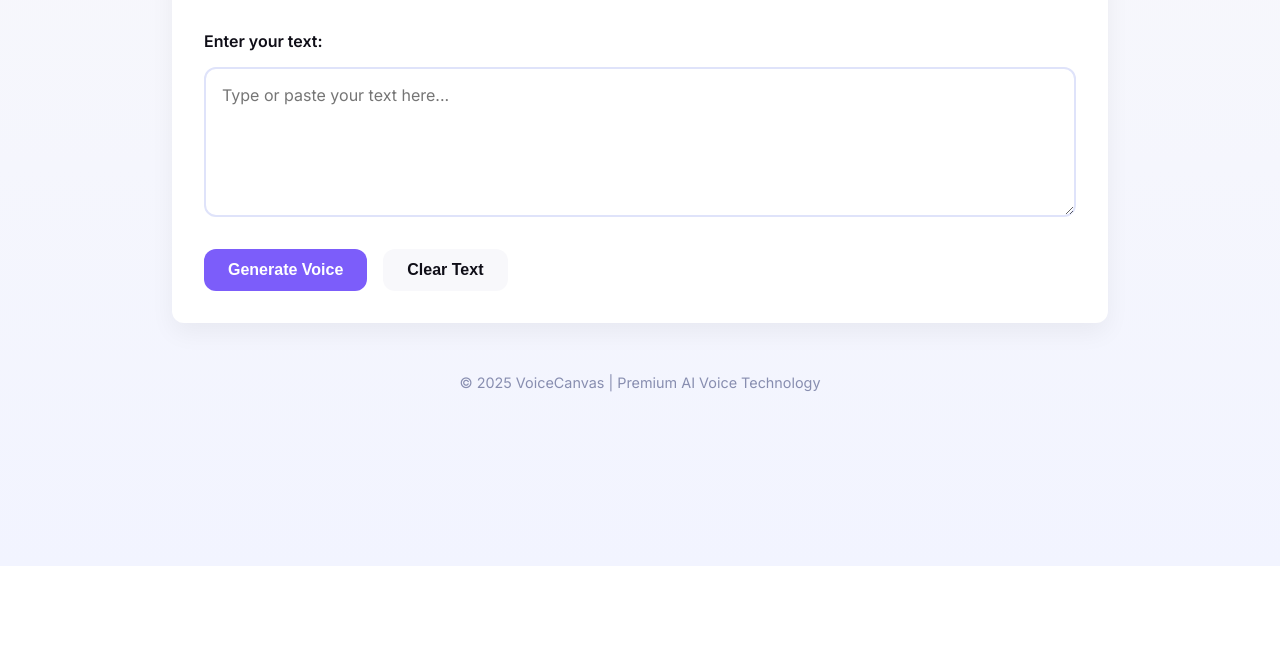
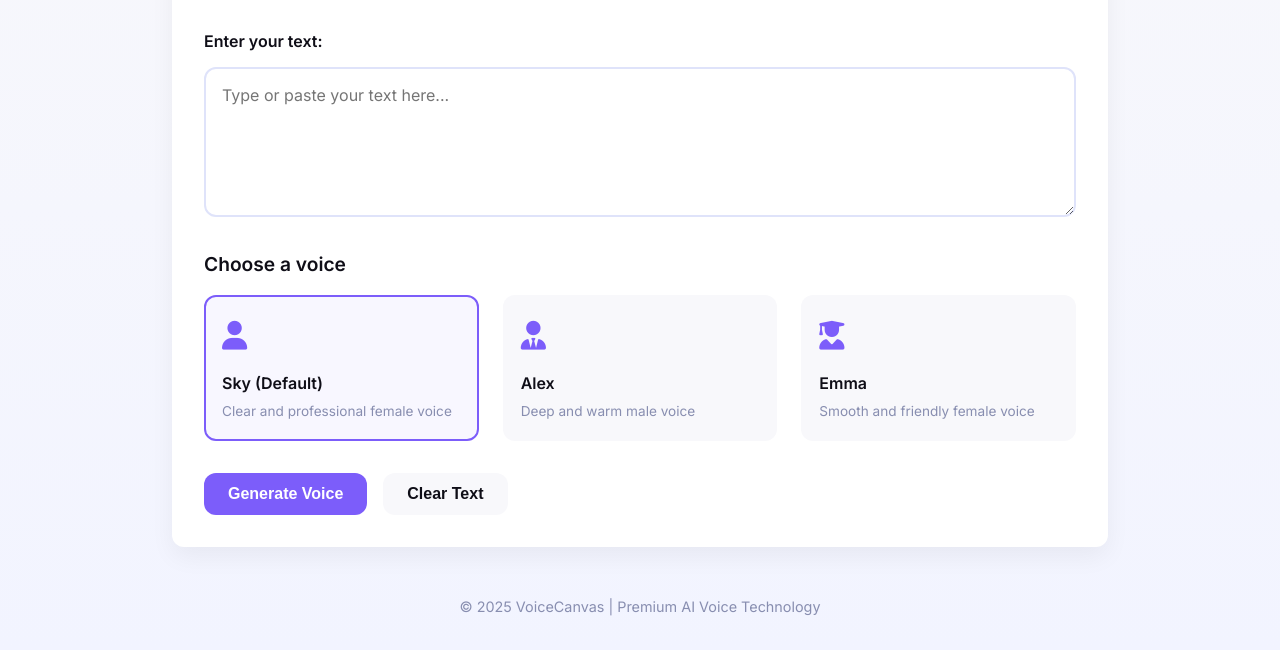
Before and after one commit to austinwin/test, a plain HTML site: page index.html in a window 1280 px wide. Shown: the part 234-884 px from the top of the page. Before the commit the page ends 800 px from the top, so only its background shows below. Drawn offline with Linux system fonts and the light colour scheme.

Commit message:
Add voice selection options to index.html

```diff
--- a/index.html
+++ b/index.html
@@ -394,6 +394,31 @@
                 <textarea id="text-input" placeholder="Type or paste your text here..."></textarea>
             </div>
 
+            <h2>Choose a voice</h2>
+            <div class="options-container">
+                <div class="option-card active" data-voice="af_sky">
+                    <div class="voice-icon">
+                        <i class="fas fa-user"></i>
+                    </div>
+                    <div class="voice-name">Sky (Default)</div>
+                    <div class="voice-description">Clear and professional female voice</div>
+                </div>
+                <div class="option-card" data-voice="en_male">
+                    <div class="voice-icon">
+                        <i class="fas fa-user-tie"></i>
+                    </div>
+                    <div class="voice-name">Alex</div>
+                    <div class="voice-description">Deep and warm male voice</div>
+                </div>
+                <div class="option-card" data-voice="en_female">
+                    <div class="voice-icon">
+                        <i class="fas fa-user-graduate"></i>
+                    </div>
+                    <div class="voice-name">Emma</div>
+                    <div class="voice-description">Smooth and friendly female voice</div>
+                </div>
+            </div>
+
             <div class="button-container">
                 <button id="play-button" class="button button-primary">
                     <span id="button-text">Generate Voice</span>
```
